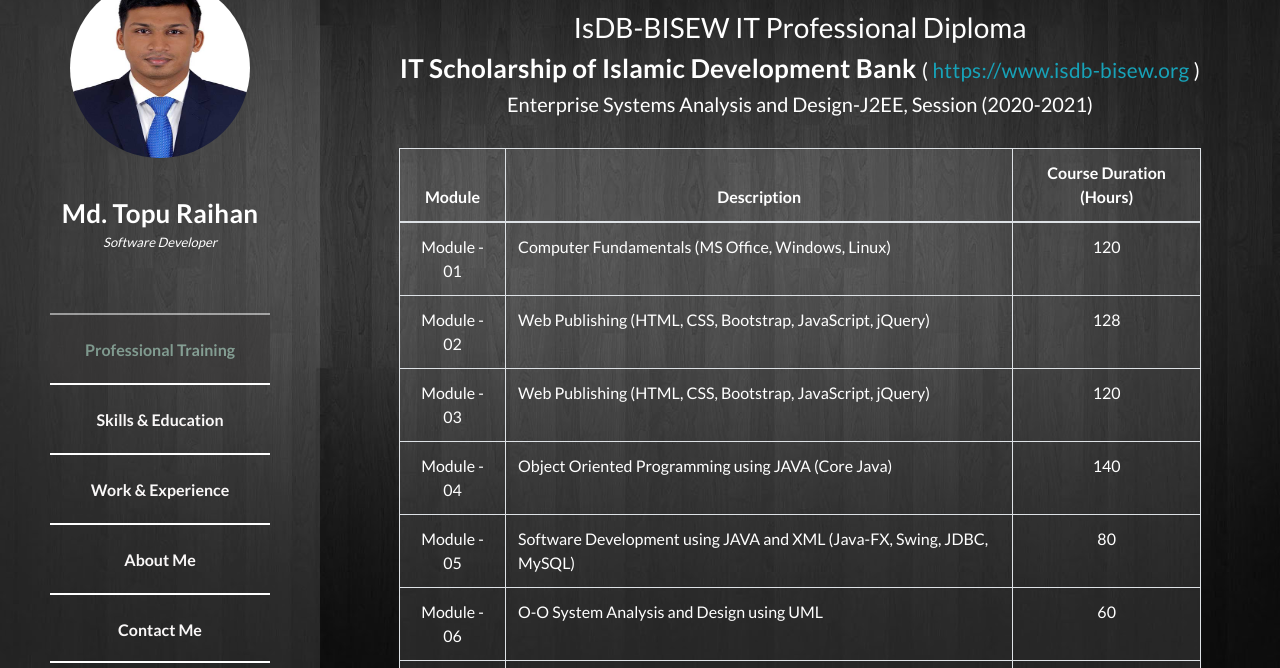
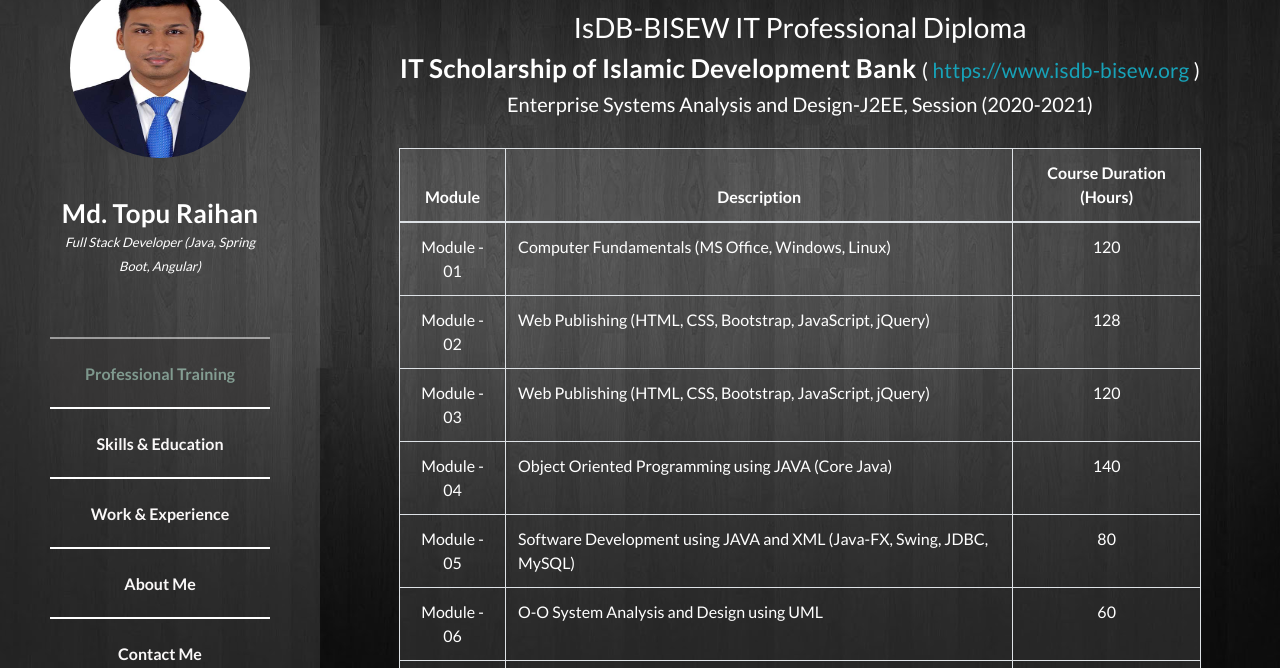
Before and after one commit to raihantopu/protfolio, a plain HTML site: page index.html in a window 1280 px wide. Shown: the part 132-800 px from the top of the page. Drawn offline with Linux system fonts and the light colour scheme.

Commit message:
Update index.html

```diff
--- a/index.html
+++ b/index.html
@@ -37,7 +37,7 @@
           </div>
           <div class="author-content">
             <h4>Md. Topu Raihan</h4>
-            <span>Software Developer</span>
+            <span>Full Stack Developer (Java, Spring Boot, Angular)</span>
           </div>
           <nav class="main-nav" role="navigation">
             <ul class="main-menu">
```
